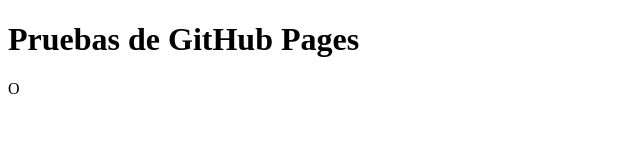
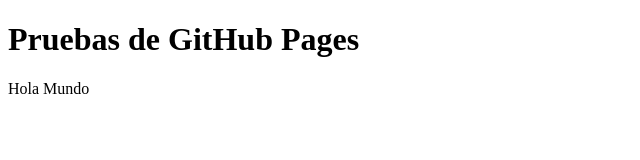
Before and after one commit to alexitrico14/PruebaGitG14, a plain HTML site: page index.html in a window 1280 px wide. Shown: the full height of the page, 0-640 px from the left. Drawn offline with Linux system fonts and the light colour scheme.

Commit message:
Agregue texto en el <p>

```diff
--- a/index.html
+++ b/index.html
@@ -9,7 +9,7 @@
 <body>
 
     <h1>Pruebas de GitHub Pages</h1>
-    <p>O</p>
+    <p>Hola Mundo</p>
 
     <script src="./assets/js/scripts.js"></script>
 </body>
```
